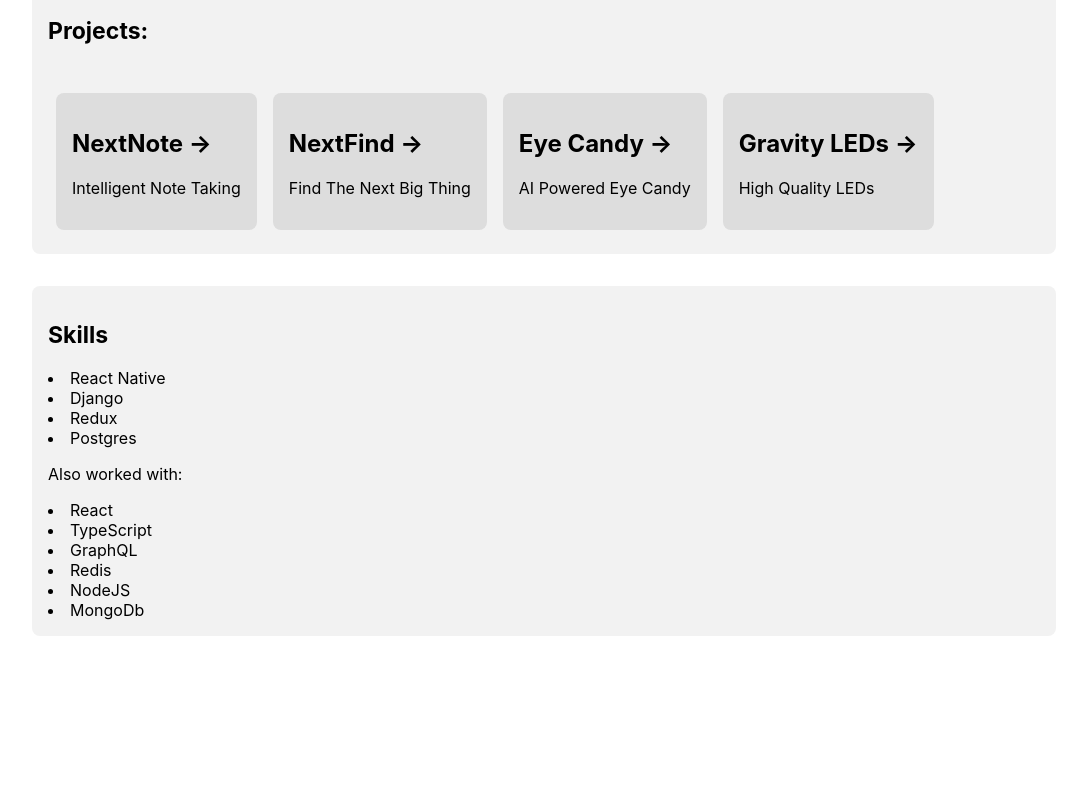
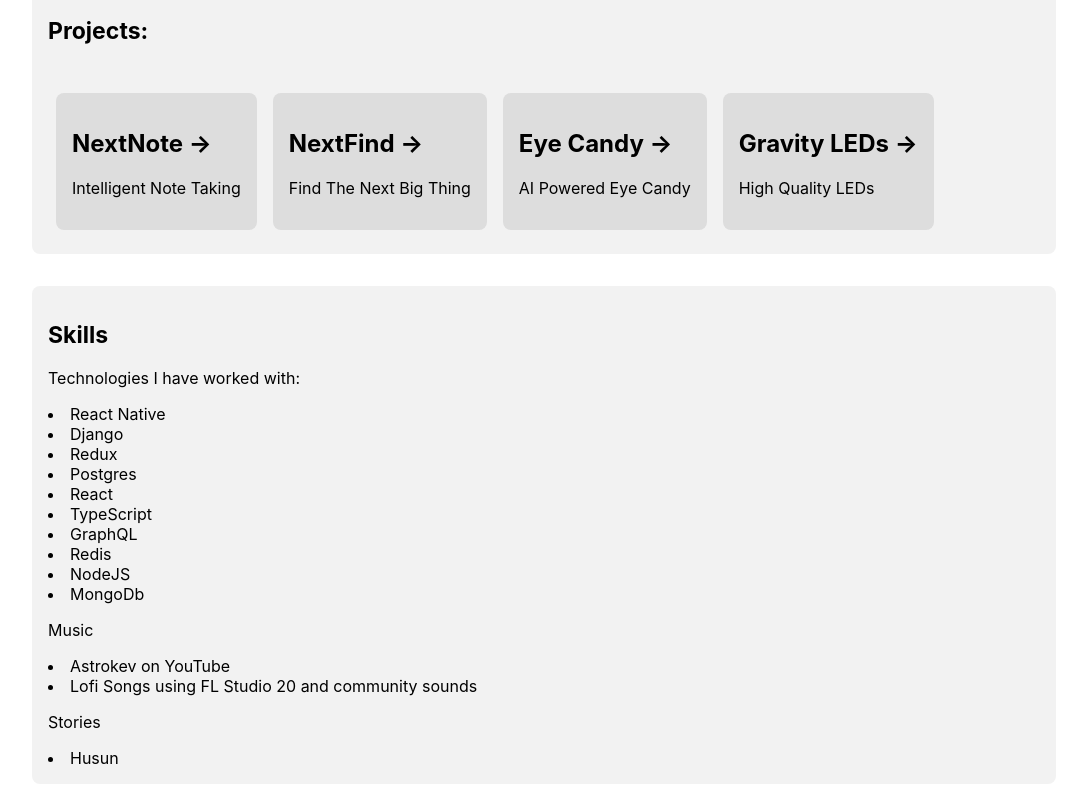
Before and after one commit to kevbuh/kevinbuhler, a Next.js app: page / in a window 1280 px wide. Shown: the part 555-1355 px from the top of the page, without its empty margins (96-1183 px from the left). Before the commit the page ends 1207 px from the top, so only its background shows below. Built offline with nearby package versions, Linux system fonts and the light colour scheme.

Commit message:
other interests section

```diff
--- a/pages/index.js
+++ b/pages/index.js
@@ -102,14 +102,12 @@ export default function Home() {
         </div>
         <div className={styles.info}>
           <h2 className={styles.smallTitle}>Skills</h2>
+          <p>Technologies I have worked with:</p>
           <div>
             <li>React Native</li>
             <li>Django</li>
             <li>Redux</li>
             <li>Postgres</li>
-          </div>
-          <div>
-            <p>Also worked with:</p>
             <li>React</li>
             <li>TypeScript</li>
             <li>GraphQL</li>
@@ -117,6 +115,15 @@ export default function Home() {
             <li>NodeJS</li>
             <li>MongoDb</li>
           </div>
+          <div>
+            <p>Music</p>
+            <li>Astrokev on YouTube</li>
+            <li>Lofi Songs using FL Studio 20 and community sounds</li>
+          </div>
+          <div>
+            <p>Stories</p>
+            <li>Husun</li>
+          </div>
         </div>
       </main>
     </div>
```
